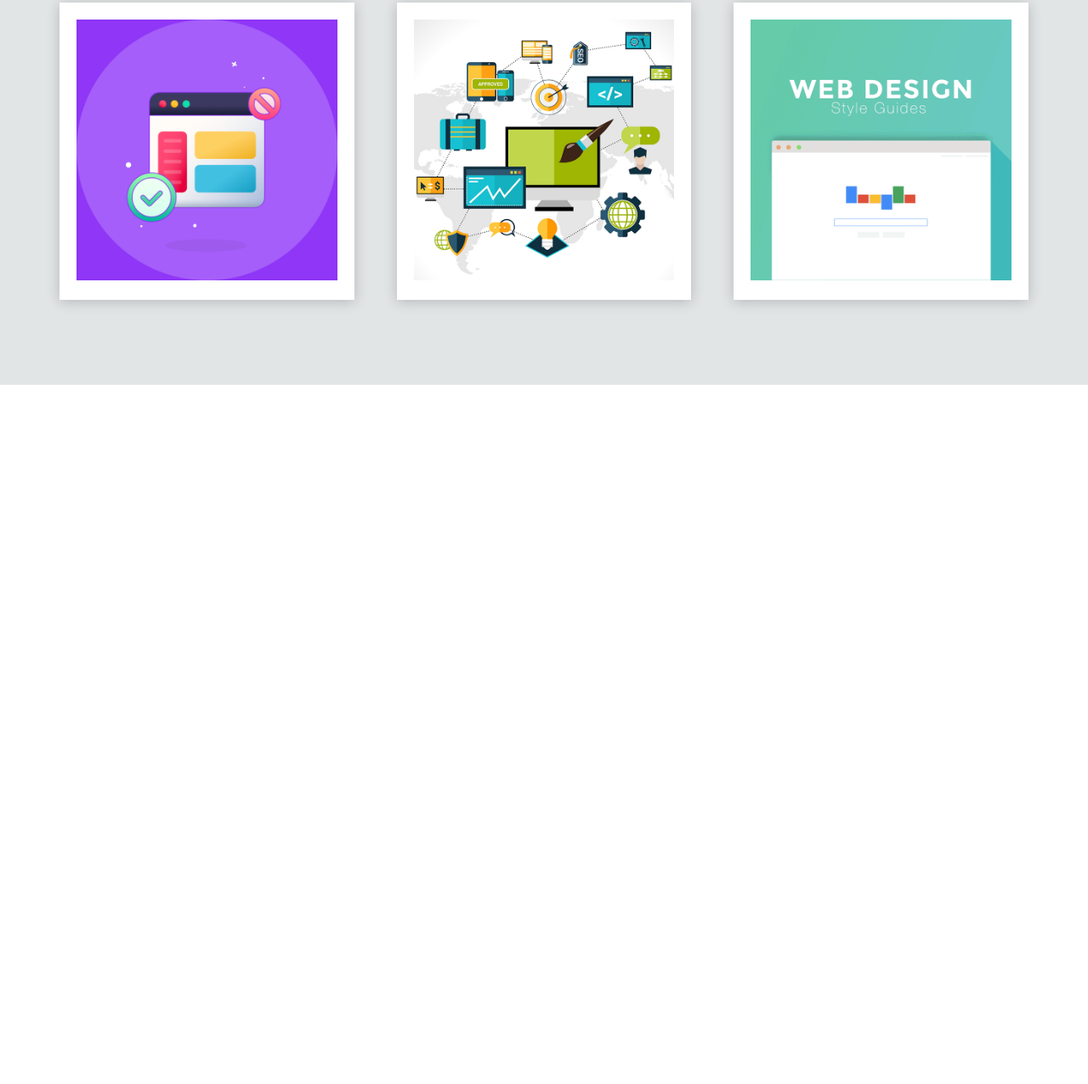
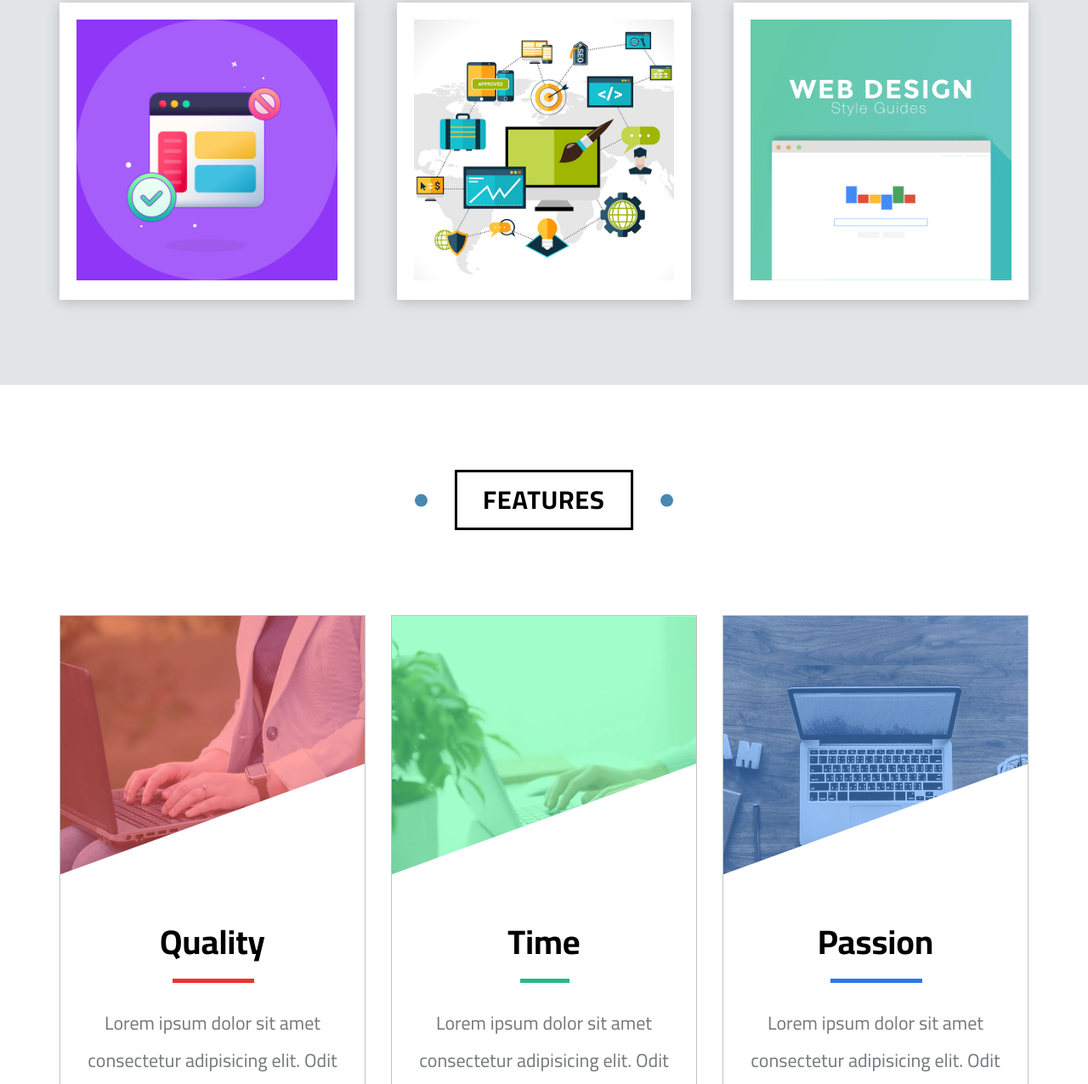
Before and after one commit to nooody2005/Front-end, a plain HTML site: page template 3/index.html in a window 1280 px wide. Shown: the part 2608-3884 px from the top of the page at 85% size. Before the commit the page ends 3061 px from the top, so only its background shows below. Drawn offline with Linux system fonts and the light colour scheme.

Commit message:
end features

```diff
--- a/template 3/css/trial1.css
+++ b/template 3/css/trial1.css
@@ -192,7 +192,7 @@ header .container nav>ul>li:hover::before{
 /* Start Megamenu  */
 
 /* .to-solve-hidden-problem{
-    position: relative;
+
 } */
 
 .mega-menu{
@@ -342,7 +342,7 @@ header .container nav>ul>li:hover::before{
     transition: transform var(--main-duration), box-shadow var(--main-duration);
 }
 .articles .box:hover {
-    transform: translateY(-10px);
+    transform: translateY(-18px);
     box-shadow: 0 2px 15px rgb(0 0 0 / 20%);
 }
 .articles .container .articles-content .box .image img{
@@ -372,6 +372,7 @@ header .container nav>ul>li:hover::before{
     position: absolute;
     right: 15px;
     color:#2273aa;
+    animation: moving-arrow 0.6s linear infinite;
 }
 /* End Articles */
 /* Sart Gallery  */
@@ -422,6 +423,164 @@ position: relative;
 }
 
 /* End Gallery  */
+/* Start Features  */
+.features{
+    padding-top: var(--section-padding);
+    padding-bottom:var(--section-padding);
+}
+.features  > .container{
+    position: relative;
+    display: grid;
+    grid-template-columns: repeat(auto-fill,minmax(300px,1fr));
+    gap: 30px;
+
+}
+.features .container .box{
+    display: flex;
+    flex-direction: column;
+    align-items: center;
+    text-align: center;
+    border: 1px solid #c0c2c4;
+    overflow: hidden;
+    z-index: 1;
+}
+.features .container .image{
+    position: relative;
+    overflow: hidden;
+}
+.features .container .image::before{
+    position: absolute;
+    content: "";
+    width: 100%;
+    height: 100%;
+    left: 0;
+    top:0;
+    background-color: rgba(255, 255, 255, 0.39);
+}
+.features .container .image::after{
+    position: absolute;
+    content: "";
+    width: 400%;
+    height: 400%;
+    left: 0;
+    top: 25%;
+    background-color:white;
+    transition: 0.5s;
+    transform: rotate(-20deg);
+    /* left: 110px; */
+    /* transform: skew(-70deg); */
+}
+.features .container .box:hover .image::after{
+    top: -20px;
+    transform: skew(70deg);
+    /* transform: rotate(-90deg); */
+}
+.features .container .image img{
+   width: 100%;
+}
+.features >.container h2{
+    position: relative;
+    margin-bottom:50px;
+    font-size: 40px;
+}
+.features>.container h2::before{
+    position: absolute;
+    content: "";
+    width: calc(100% - 28px);
+    height: 5px;
+    left: 15px;
+    top: calc(100% + 20px);
+    background-color: #000000;
+}
+.features .container p{
+    line-height: 2;
+    font-size: 22px;
+    color: #75797c;
+}
+.features .container a{
+    margin: 30px auto;
+    padding:10px 30px;
+    font-size: 22px;
+    font-weight: bold;
+    border: 3px solid;
+    border-radius:6px;
+    color: #000000;
+    position: relative;
+    overflow: hidden;
+    z-index: 15;
+}
+.features .container .box:hover a {
+    color: white;
+    background-color: transparent;
+}
+.features .container a::before{
+    position: absolute;
+    content: "";
+    color: #000000;
+    left: -220%;
+    top: 0;
+    width: 200%;
+    height: 100%;
+    transition: 0.5s;
+    background: linear-gradient(to right, #000000 50%, white 50%);
+    /* background-size: 200% 100%; */
+    /* background-position: right bottom; */
+    z-index: -1;
+}
+.features .container .box:hover a::before{
+    /* background-position: left bottom; */
+    left: 0;
+}
+/* for special things */
+
+/* for Quality Box   */
+.features .container .quality .image::before{
+    background-color: rgba(255, 88, 88, 0.552);
+}
+.features .container .quality h2::before{
+    background-color: #f13131;
+}
+.features .container .quality a{
+    color: #f13131;
+}
+.features .container .quality a::before{
+    background: linear-gradient(to right, #f13131 50%, white 50%);
+}
+/* for Time Box   */
+.features .container .time .image::before {
+    background-color: rgba(88, 255, 163, 0.552);
+}
+
+.features .container .time h2::before {
+    background-color: #24bb8b;
+}
+
+.features .container .time a {
+    color: #24bb8b;
+}
+
+.features .container .time a::before {
+    background: linear-gradient(to right, #24bb8b 50%, white 50%);
+}
+/* for Passion Box   */
+.features .container .passion .image::before {
+    background-color: rgba(88, 160, 255, 0.552);
+}
+
+.features .container .passion h2::before {
+    background-color: #3174f1;
+}
+
+.features .container .passion a {
+    color: #3174f1;
+}
+
+.features .container .passion a::before {
+    background: linear-gradient(to right, #3174f1 50%, white 50%);
+}
+
+/* End Features  */
+
 /* Start Animation */
 @keyframes up-and-down {
     0%, 100%{
@@ -468,6 +627,11 @@ position: relative;
     }
 
 }
+@keyframes moving-arrow {
+    100% {
+        transform: translateX(10px);
+    }
+}
 @keyframes flashing {
     0%,40%{
         opacity: 1;
--- a/template 3/index.html
+++ b/template 3/index.html
@@ -274,6 +274,46 @@
                 </div>
              </div>
              <!-- End Gallery  -->
+              <!-- Start Features  -->
+               <div class="features">
+                <div class="main-heading">
+                    <div class="container">
+                        <div class="text">
+                            <h2>FEATURES</h2>
+                        </div>
+                    </div>
+                </div>
+                <div class="container">
+                    <div class="box quality">
+                        <div class="image">
+                            <img src="imgs/features-01.jpg" alt="">
+                        </div>
+                        <h2>Quality</h2>
+                        <p>Lorem ipsum dolor sit amet consectetur adipisicing elit. Odit harum hic veniam eligendi minima</p>
+                        <a href="#">More</a>
+                        </div>
+
+                        <div class="box time">
+                        <div class="image">
+                            <img src="imgs/features-02.jpg" alt="">
+                        </div>
+                        <h2>Time</h2>
+                        <p>Lorem ipsum dolor sit amet consectetur adipisicing elit. Odit harum hic veniam eligendi minima</p>
+                        <a href="#">More</a>
+                        </div>
+
+                        <div class="box passion">
+                        <div class="image">
+                            <img src="imgs/features-03.jpg" alt="">
+                        </div>
+                        <h2>Passion</h2>
+                        <p>Lorem ipsum dolor sit amet consectetur adipisicing elit. Odit harum hic veniam eligendi minima</p>
+                        <a href="#">More</a>
+                        </div>
+                    </div>
+                </div>
+               </div>
+               <!-- End Features  -->
 
 
 
```
